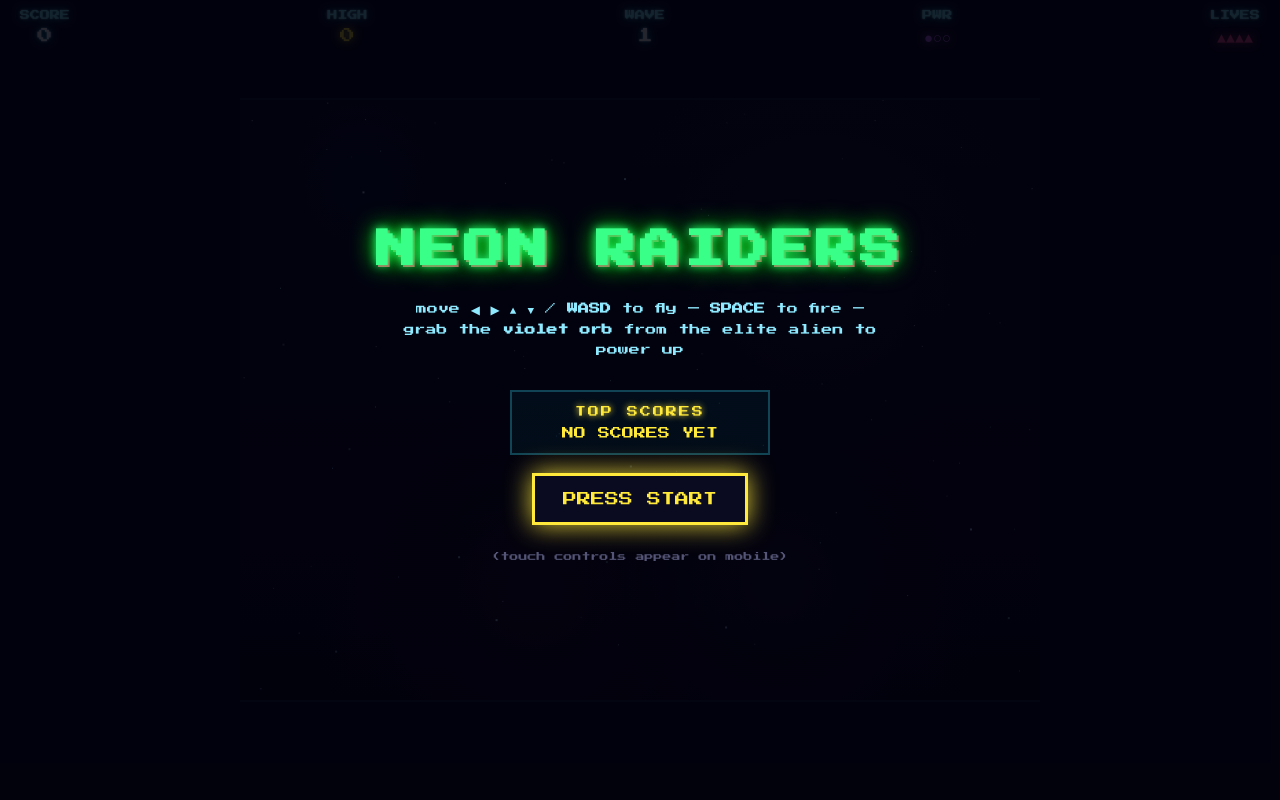
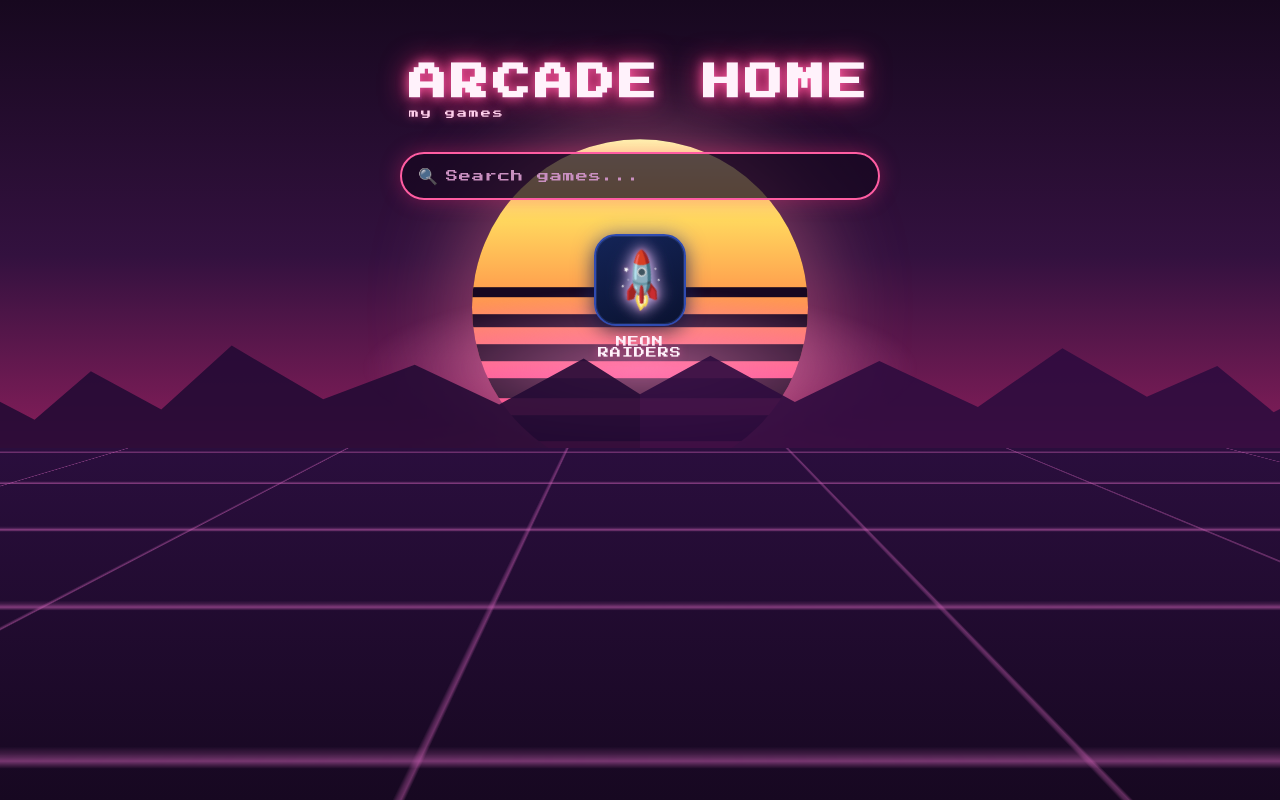
Before and after one commit to Hamdan3K/arcade-home, a plain HTML site: page index.html in a window 1280 px wide. Drawn offline with Linux system fonts and the light colour scheme.

Commit message:
Add an arcade home page with a synthwave background and searchable app grid
The game moves to game/ and the site root now serves a launcher page:
a CSS-recreated retro sunset/grid scene, a search bar to filter the
game list, and a navy app icon with a rocket glyph that opens Neon
Raiders.

```diff
--- /dev/null
+++ b/home.css
@@ -0,0 +1,252 @@
+@import url('https://fonts.googleapis.com/css2?family=Press+Start+2P&display=swap');
+
+* { box-sizing: border-box; }
+
+html, body {
+  margin: 0;
+  padding: 0;
+  min-height: 100%;
+  font-family: 'Press Start 2P', monospace;
+  color: #f4e9ff;
+  -webkit-tap-highlight-color: transparent;
+}
+
+/* ---------- synthwave background scene ---------- */
+.scene {
+  position: fixed;
+  inset: 0;
+  z-index: -1;
+  overflow: hidden;
+  background: #170821;
+}
+
+.sky {
+  position: absolute;
+  inset: 0;
+  background: linear-gradient(180deg, #17081f 0%, #33113f 32%, #7a1c56 52%, #d1316b 62%, #ffb15e 68%);
+}
+
+.sun {
+  position: absolute;
+  left: 50%;
+  top: 30%;
+  width: 42vmin;
+  height: 42vmin;
+  transform: translate(-50%, -30%);
+  border-radius: 50%;
+  background: linear-gradient(180deg, #fff6b0 0%, #ffd75e 24%, #ff9d4d 46%, #ff5d8f 70%, #d8266e 100%);
+  box-shadow: 0 0 90px 10px rgba(255, 130, 160, 0.45);
+  overflow: hidden;
+}
+
+.sun .bar {
+  position: absolute;
+  left: 0;
+  right: 0;
+  background: #170821;
+}
+.sun .bar1 { top: 44%; height: 3%; }
+.sun .bar2 { top: 52%; height: 4%; }
+.sun .bar3 { top: 61%; height: 5%; }
+.sun .bar4 { top: 71%; height: 6%; }
+.sun .bar5 { top: 82%; height: 8%; }
+.sun .bar6 { top: 94%; height: 10%; }
+
+.horizon-glow {
+  position: absolute;
+  left: 50%;
+  bottom: 44%;
+  width: 70vmin;
+  height: 20vmin;
+  transform: translateX(-50%);
+  background: radial-gradient(ellipse at center, rgba(255, 140, 200, 0.55) 0%, rgba(255, 140, 200, 0) 70%);
+  filter: blur(2px);
+}
+
+.ground {
+  position: absolute;
+  left: 0;
+  right: 0;
+  bottom: 0;
+  height: 44%;
+  background: linear-gradient(180deg, #2a0e3d 0%, #170821 100%);
+  overflow: hidden;
+}
+
+.ground::before {
+  content: '';
+  position: absolute;
+  top: -10%;
+  left: -60%;
+  right: -60%;
+  bottom: 0;
+  background-image:
+    linear-gradient(to right, rgba(255, 120, 220, 0.7) 1px, transparent 1px),
+    linear-gradient(to bottom, rgba(255, 120, 220, 0.7) 1px, transparent 1px);
+  background-size: 6% 8%;
+  transform: perspective(220px) rotateX(62deg);
+  transform-origin: top;
+  opacity: 0.8;
+}
+
+.mountains {
+  position: absolute;
+  bottom: 44%;
+  height: 16vmin;
+  opacity: 0.9;
+}
+
+.mountains.left {
+  left: -5%;
+  width: 55%;
+  background: #240a35;
+  clip-path: polygon(0% 100%, 6% 55%, 14% 78%, 22% 40%, 32% 70%, 42% 20%, 55% 62%, 68% 35%, 80% 66%, 92% 30%, 100% 58%, 100% 100%);
+}
+
+.mountains.right {
+  right: -5%;
+  width: 55%;
+  background: #2e0c3f;
+  clip-path: polygon(0% 58%, 10% 28%, 22% 64%, 34% 32%, 48% 68%, 60% 22%, 72% 60%, 82% 36%, 90% 72%, 100% 45%, 100% 100%, 0% 100%);
+}
+
+/* ---------- page content ---------- */
+.page {
+  position: relative;
+  z-index: 1;
+  min-height: 100vh;
+  display: flex;
+  flex-direction: column;
+  align-items: center;
+  padding: 8vh 20px 60px;
+  gap: 34px;
+}
+
+.brand {
+  text-align: center;
+  margin: 0;
+  font-size: clamp(22px, 5vw, 38px);
+  letter-spacing: 4px;
+  color: #fff2fb;
+  text-shadow: 0 0 12px #ff5da2, 0 0 28px #ff2d78, 2px 2px 0 #2c0f3d;
+}
+
+.brand-sub {
+  margin: 6px 0 0;
+  font-size: 10px;
+  letter-spacing: 2px;
+  color: #ffd0ec;
+  text-shadow: 0 0 8px rgba(255, 93, 162, 0.6);
+}
+
+.search-wrap {
+  width: 100%;
+  max-width: 480px;
+  position: relative;
+}
+
+.search-wrap .icon {
+  position: absolute;
+  left: 18px;
+  top: 50%;
+  transform: translateY(-50%);
+  font-size: 16px;
+  opacity: 0.8;
+  pointer-events: none;
+}
+
+#gameSearch {
+  width: 100%;
+  font-family: inherit;
+  font-size: 12px;
+  letter-spacing: 1px;
+  color: #fff2fb;
+  background: rgba(23, 8, 33, 0.72);
+  border: 2px solid #ff5da2;
+  border-radius: 999px;
+  padding: 16px 20px 16px 44px;
+  box-shadow: 0 0 20px rgba(255, 45, 120, 0.35);
+  outline: none;
+}
+
+#gameSearch::placeholder { color: #c98fc0; }
+
+#gameSearch:focus {
+  border-color: #ffe93b;
+  box-shadow: 0 0 22px rgba(255, 233, 59, 0.5);
+}
+
+.app-grid {
+  width: 100%;
+  max-width: 760px;
+  display: grid;
+  grid-template-columns: repeat(auto-fit, minmax(140px, 140px));
+  justify-content: center;
+  gap: 26px;
+  justify-items: center;
+}
+
+.app-tile {
+  display: flex;
+  flex-direction: column;
+  align-items: center;
+  gap: 10px;
+  width: 140px;
+  text-decoration: none;
+  color: inherit;
+}
+
+.app-icon {
+  width: 92px;
+  height: 92px;
+  border-radius: 22px;
+  background: linear-gradient(160deg, #142457 0%, #0a1230 100%);
+  border: 2px solid #2f4bb0;
+  box-shadow: 0 0 0 1px rgba(120, 160, 255, 0.15) inset, 0 6px 18px rgba(0, 0, 10, 0.55), 0 0 22px rgba(60, 110, 255, 0.35);
+  display: flex;
+  align-items: center;
+  justify-content: center;
+  font-size: 42px;
+  transition: transform 0.15s ease, box-shadow 0.15s ease;
+}
+
+.app-icon .rocket {
+  filter: drop-shadow(0 0 8px #7fd4ff) drop-shadow(0 0 3px #ff5da2);
+  transform: rotate(-45deg);
+  display: inline-block;
+}
+
+.app-tile:hover .app-icon,
+.app-tile:focus-visible .app-icon {
+  transform: translateY(-4px);
+  box-shadow: 0 0 0 1px rgba(150, 190, 255, 0.3) inset, 0 10px 22px rgba(0, 0, 10, 0.6), 0 0 30px rgba(80, 140, 255, 0.55);
+}
+
+.app-tile:focus-visible .app-icon {
+  outline: 2px solid #ffe93b;
+  outline-offset: 3px;
+}
+
+.app-label {
+  font-size: 11px;
+  letter-spacing: 1px;
+  text-align: center;
+  color: #fff2fb;
+  text-shadow: 0 0 8px rgba(255, 93, 162, 0.5);
+}
+
+.no-results {
+  color: #d9b8e0;
+  font-size: 11px;
+  letter-spacing: 1px;
+  text-align: center;
+  margin-top: 10px;
+}
+
+.no-results.hidden { display: none; }
+
+@media (max-width: 480px) {
+  .brand { letter-spacing: 2px; }
+  .app-icon { width: 78px; height: 78px; font-size: 34px; }
+  .app-tile { width: 110px; }
+}
--- /dev/null
+++ b/home.js
@@ -0,0 +1,42 @@
+// Arcade home page - renders app tiles from GAMES and filters them via the search bar.
+
+const GAMES = [
+  { name: 'Neon Raiders', icon: '🚀', url: 'game/index.html' },
+];
+
+const appGrid = document.getElementById('appGrid');
+const noResults = document.getElementById('noResults');
+const searchInput = document.getElementById('gameSearch');
+
+function renderGames(list) {
+  appGrid.innerHTML = '';
+  for (const g of list) {
+    const tile = document.createElement('a');
+    tile.className = 'app-tile';
+    tile.href = g.url;
+
+    const icon = document.createElement('div');
+    icon.className = 'app-icon';
+    const glyph = document.createElement('span');
+    glyph.className = 'rocket';
+    glyph.textContent = g.icon;
+    icon.appendChild(glyph);
+
+    const label = document.createElement('div');
+    label.className = 'app-label';
+    label.textContent = g.name.toUpperCase();
+
+    tile.appendChild(icon);
+    tile.appendChild(label);
+    appGrid.appendChild(tile);
+  }
+  noResults.classList.toggle('hidden', list.length > 0);
+}
+
+searchInput.addEventListener('input', () => {
+  const q = searchInput.value.trim().toLowerCase();
+  const filtered = q ? GAMES.filter(g => g.name.toLowerCase().includes(q)) : GAMES;
+  renderGames(filtered);
+});
+
+renderGames(GAMES);
--- a/index.html
+++ b/index.html
@@ -3,51 +3,41 @@
 <head>
 <meta charset="UTF-8">
 <meta name="viewport" content="width=device-width, initial-scale=1.0">
-<title>NEON RAIDERS - Retro Space Shooter</title>
-<link rel="stylesheet" href="style.css">
+<title>ARCADE HOME</title>
+<link rel="stylesheet" href="home.css">
 </head>
 <body>
-  <div id="game-wrap">
-    <div id="hud">
-      <div class="hud-item">SCORE<span id="score">0</span></div>
-      <div class="hud-item">HIGH<span id="highScore">0</span></div>
-      <div class="hud-item">WAVE<span id="wave">1</span></div>
-      <div class="hud-item">PWR<span id="power">●○○</span></div>
-      <div class="hud-item">LIVES<span id="lives">▲▲▲</span></div>
+  <div class="scene" aria-hidden="true">
+    <div class="sky"></div>
+    <div class="sun">
+      <div class="bar bar1"></div>
+      <div class="bar bar2"></div>
+      <div class="bar bar3"></div>
+      <div class="bar bar4"></div>
+      <div class="bar bar5"></div>
+      <div class="bar bar6"></div>
+    </div>
+    <div class="horizon-glow"></div>
+    <div class="mountains left"></div>
+    <div class="mountains right"></div>
+    <div class="ground"></div>
+  </div>
+
+  <main class="page">
+    <div>
+      <h1 class="brand">ARCADE HOME</h1>
+      <p class="brand-sub">my games</p>
     </div>
 
-    <canvas id="game" width="800" height="600"></canvas>
-
-    <div id="overlay" class="screen">
-      <h1 class="title" id="overlayTitle">NEON RAIDERS</h1>
-      <p class="sub" id="overlaySub">move <b>◀ ▶ ▲ ▼</b> / <b>WASD</b> to fly &mdash; <b>SPACE</b> to fire &mdash; grab the <b>violet orb</b> from the elite alien to power up</p>
-
-      <div id="nameEntry" class="name-entry hidden">
-        <p class="board-title">NEW TOP SCORE! ENTER YOUR NAME</p>
-        <input id="nameInput" maxlength="10" autocomplete="off" spellcheck="false" placeholder="YOUR NAME">
-        <button id="submitNameBtn" class="arcade-btn">SUBMIT</button>
-      </div>
-
-      <div id="leaderboard" class="leaderboard">
-        <p class="board-title">TOP SCORES</p>
-        <ol id="leaderboardList"></ol>
-      </div>
-
-      <button id="startBtn" class="arcade-btn">PRESS START</button>
-      <p class="hint">(touch controls appear on mobile)</p>
+    <div class="search-wrap">
+      <span class="icon">🔍</span>
+      <input id="gameSearch" type="search" placeholder="Search games..." autocomplete="off" spellcheck="false">
     </div>
 
-    <div id="touch-controls">
-      <div id="dpad">
-        <button id="upBtn" class="touch-btn dpad-btn dpad-up" aria-label="move forward">▲</button>
-        <button id="leftBtn" class="touch-btn dpad-btn dpad-left" aria-label="move left">◀</button>
-        <button id="rightBtn" class="touch-btn dpad-btn dpad-right" aria-label="move right">▶</button>
-        <button id="downBtn" class="touch-btn dpad-btn dpad-down" aria-label="move backward">▼</button>
-      </div>
-      <button id="fireBtn" class="touch-btn fire-btn" aria-label="fire">⦿</button>
-    </div>
-  </div>
+    <div class="app-grid" id="appGrid"></div>
+    <p class="no-results hidden" id="noResults">NO GAMES FOUND</p>
+  </main>
 
-  <script src="game.js"></script>
+  <script src="home.js"></script>
 </body>
 </html>
```
Also changed, not shown: game/index.html (added, +53 -0 lines), game/game.js (renamed from game.js), game/style.css (renamed from style.css).
